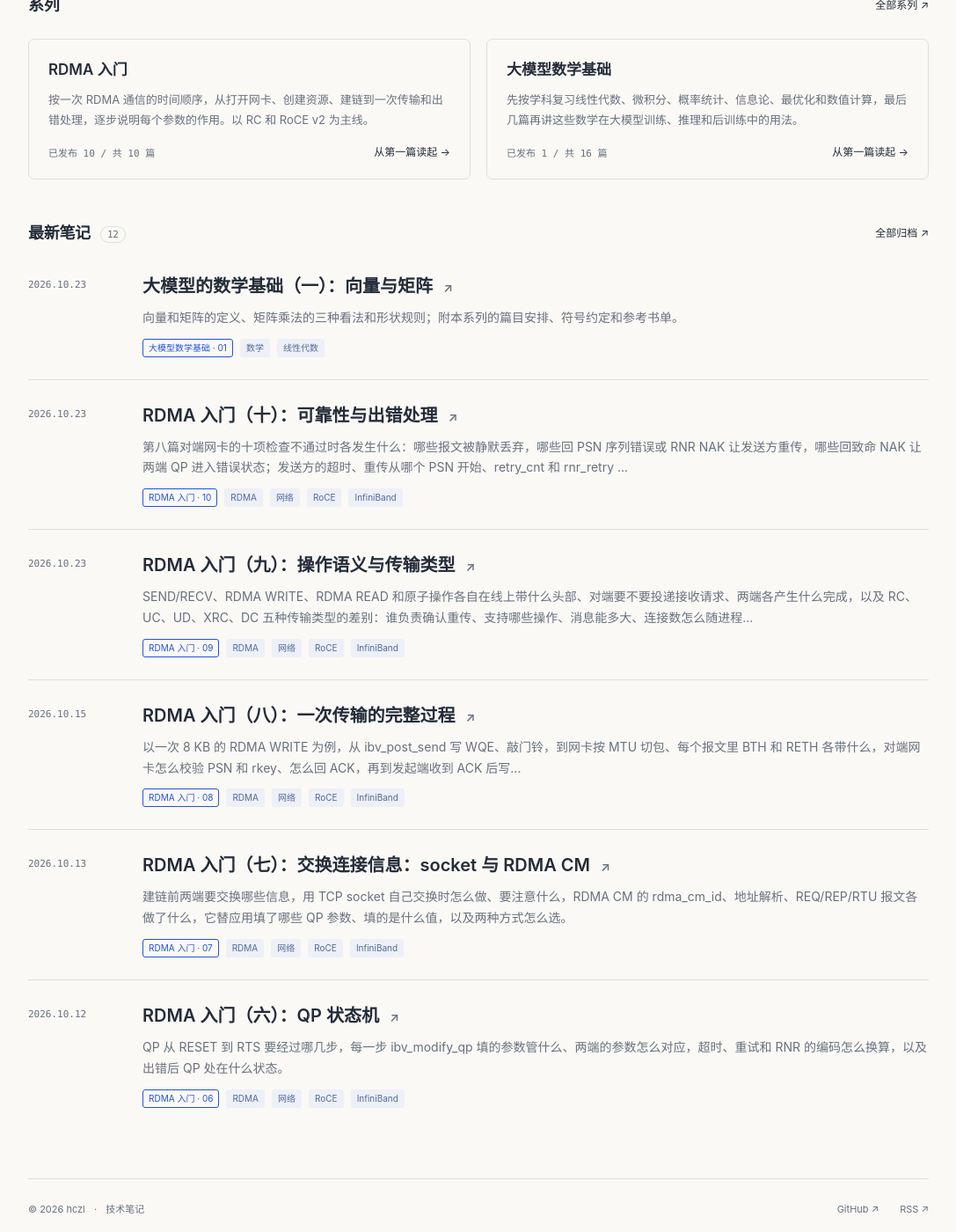
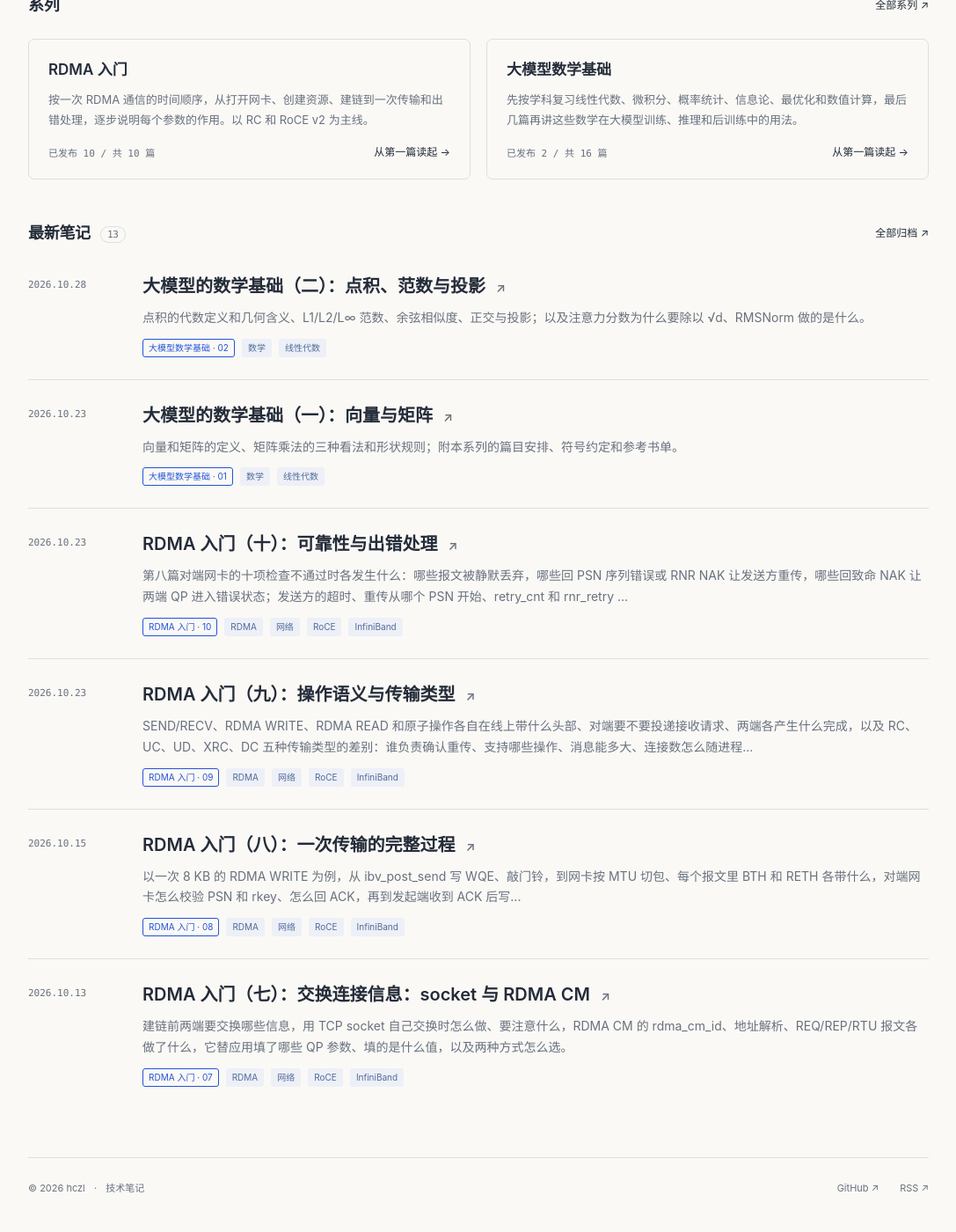
Before and after one commit to hczl/hczl.github.io, a Jekyll site: the page built from index.html, in a window 1280 px wide and 1400 px high, scrolled down 964 px. Shown: the whole window at 88% size, without its empty margins (96-1183 px from the left). Built offline with Jekyll 4.4.1, drawn with Linux system fonts in a browser that asks for light colours; some of the changed lines change nothing that is shown.

Commit message:
发布数学基础第二篇，删除两篇运行环境声明

````diff
--- a/_posts/2026-10-23-math-01-vectors-matrices.md
+++ b/_posts/2026-10-23-math-01-vectors-matrices.md
@@ -10,7 +10,7 @@ series_order: 1
 
 打开任何一个模型实现，最先看到的往往是一串形状注释：`(batch, seq, hidden)`、`(hidden, 4 * hidden)`。读代码时常要回答这样的问题：两个张量能不能相乘，乘完是什么形状；`x @ W` 和 `W @ x` 有什么区别；一个 $$4096 \times 4096$$ 的矩阵乘上一个向量，到底算了什么。这些问题都属于线性代数里最基础的部分：向量、矩阵和矩阵乘法。
 
-这一篇是「大模型数学基础」系列的第一篇，全系列篇目见下表。文中代码在 Python 3.11、NumPy 2.4 下运行过。
+这一篇是「大模型数学基础」系列的第一篇，全系列篇目见下表。
 
 ## 系列篇目
 
--- /dev/null
+++ b/_posts/2026-10-28-math-02-dot-norm-projection.md
@@ -0,0 +1,217 @@
+---
+title: "大模型的数学基础（二）：点积、范数与投影"
+description: "点积的代数定义和几何含义、L1/L2/L∞ 范数、余弦相似度、正交与投影；以及注意力分数为什么要除以 √d、RMSNorm 做的是什么。"
+date: 2026-10-28 09:55:00 +0800
+tags: [数学, 线性代数]
+math: true
+series: math
+series_order: 2
+---
+
+上一篇讲矩阵乘法时，按行的看法用到了点积：$$A\mathbf{x}$$ 的每个分量是 $$A$$ 的一行和 $$\mathbf{x}$$ 的点积。这一篇单独看点积。它是一个很简单的运算，对应位置相乘再相加，但从它能引出长度、夹角、正交和投影，大模型里的注意力分数、余弦相似度和 RMSNorm 也都直接建立在它上面。
+
+## 点积
+
+两个 $$n$$ 维向量 $$\mathbf{x}$$、$$\mathbf{y}$$ 的点积（也叫内积）定义为对应分量相乘再相加：
+
+$$
+\mathbf{x}^\top \mathbf{y} = \sum_{i=1}^{n} x_i y_i
+$$
+
+结果是一个数。按上一篇的形状规则，$$\mathbf{x}^\top$$ 是 $$1 \times n$$，$$\mathbf{y}$$ 是 $$n \times 1$$，相乘得到 $$1 \times 1$$，所以点积常写成 $$\mathbf{x}^\top \mathbf{y}$$，也写成 $$\langle \mathbf{x}, \mathbf{y} \rangle$$ 或 $$\mathbf{x} \cdot \mathbf{y}$$。
+
+以 $$\mathbf{x} = [3, 4]$$、$$\mathbf{y} = [4, 3]$$ 为例，$$\mathbf{x}^\top \mathbf{y} = 3 \times 4 + 4 \times 3 = 24$$。
+
+点积有几条直接从定义得到的性质：
+
+- 交换：$$\mathbf{x}^\top \mathbf{y} = \mathbf{y}^\top \mathbf{x}$$。
+- 对每个参数都是线性的：$$\mathbf{x}^\top (a\mathbf{y} + b\mathbf{z}) = a\,\mathbf{x}^\top \mathbf{y} + b\,\mathbf{x}^\top \mathbf{z}$$。
+- 向量和自己的点积是各分量的平方和，$$\mathbf{x}^\top \mathbf{x} = \sum_i x_i^2 \ge 0$$，只有零向量等于 0。
+
+最后一条引出了长度。
+
+## 范数
+
+$$\mathbf{x}^\top \mathbf{x}$$ 开平方，就是向量的长度：
+
+$$
+\lVert \mathbf{x} \rVert_2 = \sqrt{\mathbf{x}^\top \mathbf{x}} = \sqrt{x_1^2 + x_2^2 + \cdots + x_n^2}
+$$
+
+二维时这就是勾股定理，$$[3, 4]$$ 的长度是 $$\sqrt{9 + 16} = 5$$。维度更高时没法画，但公式照样适用。这种长度叫 L2 范数，也叫欧几里得范数。
+
+度量向量大小的方法不止一种，统称范数。常用的还有两个：
+
+| 范数 | 定义 | $$[1, -2, 2]$$ 的值 |
+| --- | --- | --- |
+| L1 | $$\lVert \mathbf{x} \rVert_1 = \sum_i \lvert x_i \rvert$$ | 5 |
+| L2 | $$\lVert \mathbf{x} \rVert_2 = \sqrt{\sum_i x_i^2}$$ | 3 |
+| L∞ | $$\lVert \mathbf{x} \rVert_\infty = \max_i \lvert x_i \rvert$$ | 2 |
+
+三者都满足范数的要求：只有零向量的范数为 0；$$\lVert c\,\mathbf{x} \rVert = \lvert c \rvert \, \lVert \mathbf{x} \rVert$$；三角不等式 $$\lVert \mathbf{x} + \mathbf{y} \rVert \le \lVert \mathbf{x} \rVert + \lVert \mathbf{y} \rVert$$。区别在于对大分量的敏感程度：L1 把所有分量的绝对值同等相加，L2 先平方，大分量的权重更高，L∞ 只看最大的那一个。不加下标时，$$\lVert \mathbf{x} \rVert$$ 一般指 L2 范数，本系列也是这样。
+
+范数为 1 的向量叫单位向量。任何非零向量除以自己的 L2 范数，得到同方向的单位向量，这一步叫归一化：$$\hat{\mathbf{x}} = \mathbf{x} / \lVert \mathbf{x} \rVert$$。
+
+## 夹角与余弦相似度
+
+点积和长度、夹角的关系是
+
+$$
+\mathbf{x}^\top \mathbf{y} = \lVert \mathbf{x} \rVert \, \lVert \mathbf{y} \rVert \cos\theta
+$$
+
+$$\theta$$ 是两个非零向量的夹角（零向量没有方向，夹角无定义）。二维时可以用余弦定理验证：以 $$\mathbf{x}$$、$$\mathbf{y}$$ 为两边的三角形，第三边是 $$\mathbf{x} - \mathbf{y}$$，展开 $$\lVert \mathbf{x} - \mathbf{y} \rVert^2 = (\mathbf{x} - \mathbf{y})^\top (\mathbf{x} - \mathbf{y}) = \lVert \mathbf{x} \rVert^2 + \lVert \mathbf{y} \rVert^2 - 2\,\mathbf{x}^\top \mathbf{y}$$，和余弦定理 $$c^2 = a^2 + b^2 - 2ab\cos\theta$$ 逐项对照，就得到上面的式子。高维时反过来用它定义夹角：
+
+$$
+\cos\theta = \frac{\mathbf{x}^\top \mathbf{y}}{\lVert \mathbf{x} \rVert \, \lVert \mathbf{y} \rVert}
+$$
+
+这个值叫余弦相似度，范围在 $$-1$$ 到 $$1$$ 之间：方向相同为 1，垂直为 0，相反为 $$-1$$。它保证落在这个范围内，依据的是柯西-施瓦茨不等式 $$\lvert \mathbf{x}^\top \mathbf{y} \rvert \le \lVert \mathbf{x} \rVert \, \lVert \mathbf{y} \rVert$$。
+
+还是 $$[3, 4]$$ 和 $$[4, 3]$$：两者长度都是 5，点积 24，余弦相似度 $$24 / 25 = 0.96$$，夹角约 16.3°。
+
+余弦相似度只看方向，不看长度：把 $$\mathbf{x}$$ 放大 10 倍，点积放大 10 倍，余弦相似度不变。点积则同时受方向和长度影响。两个向量点积大，可能是方向接近，也可能只是其中一个很长。用点积比较相似程度时，要想清楚长度是不是也应该算进去。
+
+## 正交
+
+点积为 0 的两个向量叫正交，几何上就是垂直。$$[3, 4]$$ 和 $$[-4, 3]$$ 的点积是 $$-12 + 12 = 0$$，二者正交。
+
+一组向量两两正交、并且每个长度都是 1，叫标准正交（orthonormal）向量组。上一篇的标准基向量 $$\mathbf{e}_1, \dots, \mathbf{e}_n$$ 就是一组。把一组标准正交向量按列排成矩阵 $$Q$$，由按元素的看法，$$Q^\top Q$$ 的 $$(i, j)$$ 元素是第 $$i$$ 列和第 $$j$$ 列的点积，于是
+
+$$
+Q^\top Q = I
+$$
+
+列数等于行数的这种方阵叫正交矩阵，它的逆就是它的转置。正交矩阵乘一个向量不改变长度：$$\lVert Q\mathbf{x} \rVert^2 = \mathbf{x}^\top Q^\top Q \mathbf{x} = \mathbf{x}^\top \mathbf{x}$$。几何上它只做旋转或镜像，第三篇讲 SVD 时会用到这一点。
+
+## 投影
+
+把向量 $$\mathbf{a}$$ 投影到非零向量 $$\mathbf{b}$$ 所在的直线上，是在这条直线上找离 $$\mathbf{a}$$ 最近的点。
+
+以 $$\mathbf{a} = [2, 1]$$、$$\mathbf{b} = [3, 0]$$ 为例。$$\mathbf{b}$$ 在横轴上，直线上离 $$[2, 1]$$ 最近的点显然是 $$[2, 0]$$，从 $$\mathbf{a}$$ 往横轴作垂线就得到它。
+
+一般情况的推导按下面几步：
+
+1. 投影点在 $$\mathbf{b}$$ 的直线上，可以写成 $$\mathbf{p} = c\,\mathbf{b}$$，只需要求系数 $$c$$。
+2. 最近的点满足：从 $$\mathbf{p}$$ 指向 $$\mathbf{a}$$ 的误差向量 $$\mathbf{a} - \mathbf{p}$$ 和直线垂直，即 $$\mathbf{b}^\top (\mathbf{a} - c\,\mathbf{b}) = 0$$。
+3. 展开得 $$\mathbf{b}^\top \mathbf{a} - c\,\mathbf{b}^\top \mathbf{b} = 0$$，所以 $$c = \dfrac{\mathbf{b}^\top \mathbf{a}}{\mathbf{b}^\top \mathbf{b}}$$。
+4. 代回去：
+
+$$
+\mathbf{p} = \frac{\mathbf{b}^\top \mathbf{a}}{\mathbf{b}^\top \mathbf{b}}\,\mathbf{b}
+$$
+
+代入例子，$$\mathbf{b}^\top \mathbf{a} = 6$$，$$\mathbf{b}^\top \mathbf{b} = 9$$，$$\mathbf{p} = \tfrac{6}{9}[3, 0] = [2, 0]$$，误差向量 $$[0, 1]$$ 和 $$\mathbf{b}$$ 的点积为 0，和直观一致。
+
+```python
+import numpy as np
+
+x = np.array([3.0, 4.0])
+y = np.array([4.0, 3.0])
+
+dot = x @ y
+cos = dot / (np.linalg.norm(x) * np.linalg.norm(y))
+print(dot, np.linalg.norm(x), cos, np.degrees(np.arccos(cos)))
+
+a = np.array([2.0, 1.0])
+b = np.array([3.0, 0.0])
+p = (a @ b) / (b @ b) * b
+print(p, a - p, (a - p) @ b)
+```
+
+```text
+24.0 5.0 0.96 16.260204708311967
+[2. 0.] [0. 1.] 0.0
+```
+
+如果 $$\mathbf{b}$$ 是单位向量，分母 $$\mathbf{b}^\top \mathbf{b} = 1$$，投影简化为 $$(\mathbf{b}^\top \mathbf{a})\,\mathbf{b}$$：点积 $$\mathbf{b}^\top \mathbf{a}$$ 就是 $$\mathbf{a}$$ 在 $$\mathbf{b}$$ 方向上的坐标。这给了点积另一层含义：一个向量和单位向量的点积，是它在这个方向上有多少分量。
+
+投影是一个线性变换，所以能写成矩阵。把 $$\mathbf{p}$$ 的式子改写成 $$\mathbf{p} = \dfrac{\mathbf{b}\mathbf{b}^\top}{\mathbf{b}^\top \mathbf{b}}\,\mathbf{a}$$，投影矩阵就是
+
+$$
+P = \frac{\mathbf{b}\mathbf{b}^\top}{\mathbf{b}^\top \mathbf{b}}
+$$
+
+分子是上一篇的外积。例子里 $$P = \begin{bmatrix} 1 & 0 \\ 0 & 0 \end{bmatrix}$$，保留横坐标、清掉纵坐标。投影两次和投影一次结果相同，$$P^2 = P$$。
+
+投影到多个方向张成的子空间也是同样的思路。如果这些方向是一组标准正交向量，排成矩阵 $$Q$$，投影矩阵是 $$P = QQ^\top$$，等于分别投影到每个方向再相加。方向不正交时，把这些方向按列排成矩阵 $$A$$，误差向量要和每一个方向都垂直，在 $$A$$ 的各列线性无关（列满秩，$$A^\top A$$ 可逆）时推出来的结果是 $$A(A^\top A)^{-1}A^\top$$，这就是最小二乘法的来源，这里不展开。
+
+## 在大模型里
+
+### 注意力分数和 √d
+
+注意力里，每个 query 向量 $$\mathbf{q}$$ 和每个 key 向量 $$\mathbf{k}$$ 做点积，得到分数，分数经过 softmax 变成权重。Transformer 论文里的公式是
+
+$$
+\mathrm{Attention}(Q, K, V) = \mathrm{softmax}\!\left(\frac{QK^\top}{\sqrt{d}}\right) V
+$$
+
+$$QK^\top$$ 的 $$(i, j)$$ 元素是第 $$i$$ 个 query 和第 $$j$$ 个 key 的点积，$$d$$ 是向量维度。除以 $$\sqrt{d}$$ 的原因可以从点积的定义看出来：假设 $$\mathbf{q}$$、$$\mathbf{k}$$ 的每个分量都是独立的、均值 0 方差 1 的随机数，那么每一项 $$q_i k_i$$ 的方差是 1，$$d$$ 项相加，方差是 $$d$$，标准差是 $$\sqrt{d}$$。维度越高，点积的数值越大。用随机数验证：
+
+```python
+import numpy as np
+
+rng = np.random.default_rng(0)
+for d in [16, 128, 1024]:
+    q = rng.standard_normal((10000, d))
+    k = rng.standard_normal((10000, d))
+    s = (q * k).sum(axis=1)          # 10000 个点积
+    print(d, s.std().round(2), (s / np.sqrt(d)).std().round(2))
+```
+
+```text
+16 4.04 1.01
+128 11.37 1.01
+1024 31.85 1.0
+```
+
+标准差和 $$\sqrt{16} = 4$$、$$\sqrt{128} \approx 11.3$$、$$\sqrt{1024} = 32$$ 基本一致，除以 $$\sqrt{d}$$ 后都回到 1 左右。分数的数值太大时，softmax 的输出几乎全部集中到最大的那一项上。$$d = 128$$ 时 8 个 key 的例子：
+
+```python
+import numpy as np
+
+def softmax(s):
+    e = np.exp(s - s.max())
+    return e / e.sum()
+
+rng = np.random.default_rng(1)
+d = 128
+q = rng.standard_normal(d)
+K = rng.standard_normal((8, d))      # 8 个 key
+s = K @ q
+print(softmax(s).round(3))
+print(softmax(s / np.sqrt(d)).round(3))
+```
+
+```text
+[0.    0.7   0.    0.    0.    0.    0.001 0.3  ]
+[0.047 0.278 0.124 0.051 0.065 0.026 0.152 0.258]
+```
+
+不缩放时，权重几乎只落在两个 key 上，其余权重很小，多数在保留三位小数后显示为 0（本例中这些值仍是正数）；缩放后分布平缓得多。权重接近 0 或 1 时，softmax 对输入分数的梯度很小，反传回去的信号变弱，训练会变困难，这是论文给出的理由。softmax 的梯度放到第五篇，这里只看到数值上的现象。
+
+推理时，KV Cache 里存的就是之前每个位置的 key 和 value。生成一个新 token，要拿它的 query 和缓存里所有 key 各做一次点积，序列越长，点积越多，这也是长上下文推理要读大量 KV 的原因。
+
+### 余弦相似度
+
+检索、去重、聚类时比较两段文本是否相似，常用的做法是把文本编码成向量，再算余弦相似度。很多 embedding 模型输出的向量已经归一化成单位向量，这时余弦相似度就等于点积，可以直接用矩阵乘法一次算出一个 query 和大量文档的相似度。
+
+### RMSNorm
+
+LLaMA 等模型在每一层用 RMSNorm 对隐藏向量做归一化：
+
+$$
+\mathrm{RMSNorm}(\mathbf{h}) = \frac{\mathbf{h}}{\mathrm{RMS}(\mathbf{h})} \odot \mathbf{g},\qquad
+\mathrm{RMS}(\mathbf{h}) = \sqrt{\frac{1}{d}\sum_{i=1}^{d} h_i^2} = \frac{\lVert \mathbf{h} \rVert}{\sqrt{d}}
+$$
+
+$$\mathbf{g}$$ 是可学习的逐维缩放系数，$$\odot$$ 是逐元素相乘。分母就是 L2 范数除以 $$\sqrt{d}$$，所以不计下面说的 $$\epsilon$$ 时，RMSNorm 先把非零向量的长度固定到 $$\sqrt{d}$$、方向不变，再逐维乘 $$\mathbf{g}$$（乘完之后长度一般不再是 $$\sqrt{d}$$）。例如 $$\mathbf{h} = [1, -2, 2, 4]$$，$$\lVert \mathbf{h} \rVert = 5$$，$$d = 4$$，$$\mathrm{RMS} = 2.5$$，归一化后是 $$[0.4, -0.8, 0.8, 1.6]$$，长度为 2。实际实现通常在根号里的均方上加一个很小的 $$\epsilon$$，分母写成 $$\sqrt{\frac{1}{d}\sum_i h_i^2 + \epsilon}$$，避免除以 0；这时归一化后的长度小于 $$\sqrt{d}$$，均方远大于 $$\epsilon$$ 时才近似 $$\sqrt{d}$$。
+
+## 参考资料
+
+- Gilbert Strang，Introduction to Linear Algebra，第 6 版，第 1.2 节 Lengths and Angles from Dot Products、第 4.2 节 Projections。
+- Deisenroth 等，[Mathematics for Machine Learning](https://mml-book.github.io/)，第 3 章 Analytic Geometry：3.1 Norms、3.2 Inner Products、3.4 Angles and Orthogonality、3.8 Orthogonal Projections。
+- Goodfellow 等，[Deep Learning](https://www.deeplearningbook.org/) 第 2.5 节 Norms、第 2.6 节 Special Kinds of Matrices and Vectors。
+- Ashish Vaswani 等，[Attention Is All You Need](https://arxiv.org/abs/1706.03762)，NeurIPS 2017。第 3.2.1 节 Scaled Dot-Product Attention 给出除以 $$\sqrt{d_k}$$ 的理由。
+- Biao Zhang、Rico Sennrich，[Root Mean Square Layer Normalization](https://arxiv.org/abs/1910.07467)，NeurIPS 2019。
+- [NumPy 文档：numpy.linalg.norm](https://numpy.org/doc/stable/reference/generated/numpy.linalg.norm.html)。
````
